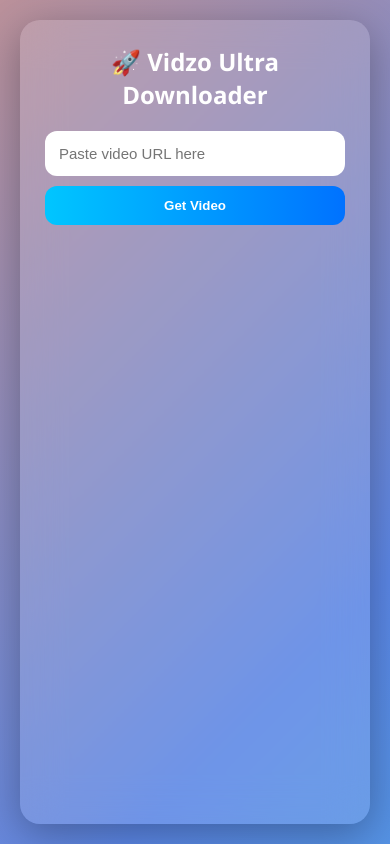
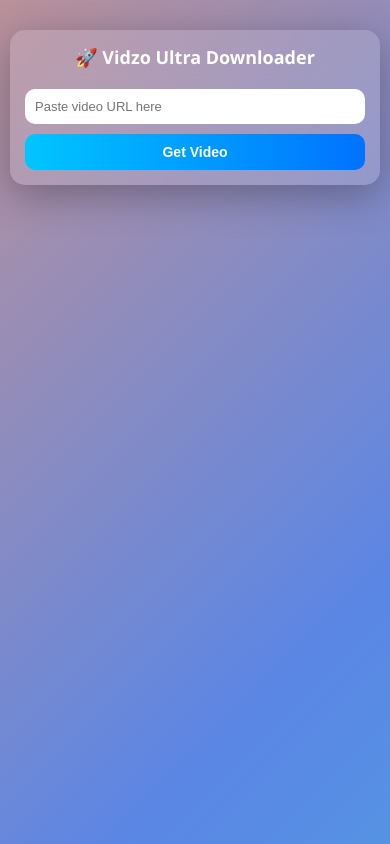
Before and after one commit to viveksingh48162-design/insta-downloader, a Flask app: page / in a window 390 px wide. Run offline with Flask 3, Linux system fonts and the light colour scheme.

Commit message:
Update index.html

```diff
--- a/templates/index.html
+++ b/templates/index.html
@@ -16,8 +16,8 @@ color:white;
 min-height:100vh;
 display:flex;
 justify-content:center;
-padding:20px;
-padding top:80px;
+align-items:flex-start;
+padding:15px;
 }
 
 @keyframes gradientBG{
@@ -29,23 +29,27 @@ padding top:80px;
 .container{
 background:rgba(255,255,255,0.12);
 backdrop-filter:blur(20px);
-padding:25px;
-border-radius:20px;
+padding:20px;
+border-radius:18px;
 width:100%;
-max-width:520px;
+max-width:500px;
 text-align:center;
 box-shadow:0 10px 40px rgba(0,0,0,0.3);
+margin-top:20px;
 }
 
-h2{margin-bottom:10px;}
+h2{
+margin-bottom:10px;
+font-size:22px;
+}
 
 input{
 width:100%;
-padding:14px;
+padding:12px;
 border:none;
-border-radius:12px;
+border-radius:10px;
 margin-top:10px;
-font-size:15px;
+font-size:14px;
 outline:none;
 }
 
@@ -54,43 +58,84 @@ margin-top:10px;
 padding:12px;
 width:100%;
 border:none;
-border-radius:12px;
+border-radius:10px;
 background:linear-gradient(90deg,#00c6ff,#0072ff);
 color:white;
 font-weight:bold;
 cursor:pointer;
+font-size:15px;
 }
 
 .box{
 background:rgba(255,255,255,0.25);
 margin-top:10px;
 padding:12px;
-border-radius:12px;
+border-radius:10px;
 cursor:pointer;
 transition:0.2s;
+font-size:14px;
 }
 
 .box:hover{transform:scale(1.04);}
 
 img{
 width:100%;
-max-width:260px;
+max-width:250px;
 margin-top:10px;
-border-radius:12px;
+border-radius:10px;
 }
 
 #loader{display:none;margin-top:15px;}
+
 .progress{
 height:6px;
 background:rgba(255,255,255,0.3);
 border-radius:10px;
 overflow:hidden;
 }
+
 .progress div{
 height:100%;
 width:0%;
 background:#00c6ff;
 transition:0.3s;
+}
+
+/* 📱 MOBILE FIX */
+@media(max-width:480px){
+
+body{
+padding:10px;
+}
+
+.container{
+padding:15px;
+border-radius:15px;
+}
+
+h2{
+font-size:18px;
+}
+
+input{
+font-size:13px;
+padding:10px;
+}
+
+.btn{
+font-size:14px;
+padding:10px;
+}
+
+.box{
+font-size:13px;
+padding:10px;
+}
+
+img{
+max-width:200px;
+}
+
 }
 </style>
 </head>
@@ -117,7 +162,6 @@ let videoData={};
 let formatsData={};
 let interval;
 
-// 🔥 AutoFetch (debounce)
 let timer;
 document.getElementById("url").addEventListener("input", ()=>{
 clearTimeout(timer);
@@ -134,16 +178,14 @@ options.innerHTML="";
 return;
 }
 
-// loader start
 loader.style.display="block";
 bar.style.width="0%";
+
 let p=0;
-
 interval=setInterval(()=>{
 if(p<90){p+=5;bar.style.width=p+"%";}
 },200);
 
-// API call
 let res=await fetch("/get_video",{
 method:"POST",
 headers:{"Content-Type":"application/json"},
@@ -162,20 +204,17 @@ video.innerHTML="<p>"+data.error+"</p>";
 return;
 }
 
-// show video
 video.innerHTML=`
 <h3>${data.title}</h3>
 <img src="${data.thumbnail}">
 `;
 
-// options
 options.innerHTML=`
 <div class="box" onclick="fast()">⚡ FAST</div>
 <div class="box" onclick="turbo()">🚀 TURBO</div>
 `;
 }
 
-// ⚡ FAST
 function fast(){
 if(videoData.is_short || videoData.is_social){
 options.innerHTML=`
@@ -187,12 +226,10 @@ getFormats();
 }
 }
 
-// 🚀 TURBO
 function turbo(){
 fast();
 }
 
-// 🎯 GET FORMATS (YouTube long)
 async function getFormats(){
 
 let res=await fetch("/get_formats",{
@@ -209,7 +246,6 @@ options.innerHTML=`
 `;
 }
 
-// 📹 MP4 QUALITY
 function showMP4(){
 let html="";
 formatsData.video.forEach(v=>{
@@ -218,7 +254,6 @@ html+=`<div class="box" onclick="download('${v.format_id}','video')">${v.quality
 options.innerHTML=html;
 }
 
-// 🎧 MP3
 function showMP3(){
 options.innerHTML=`
 <div class="box" onclick="download('bestaudio','audio')">128kbps</div>
@@ -226,7 +261,6 @@ options.innerHTML=`
 `;
 }
 
-// 🔥 ULTRA DOWNLOAD SYSTEM
 function download(format_id,type){
 
 fetch("/download",{
@@ -241,12 +275,10 @@ alert(d.error);
 return;
 }
 
-// ⚡ Shorts/Reels (instant)
 if(d.type === "direct"){
 window.open(d.url);
 }
 
-// 🎬 YouTube long (file)
 if(d.type === "file"){
 window.open("/file/"+d.file);
 }
```
